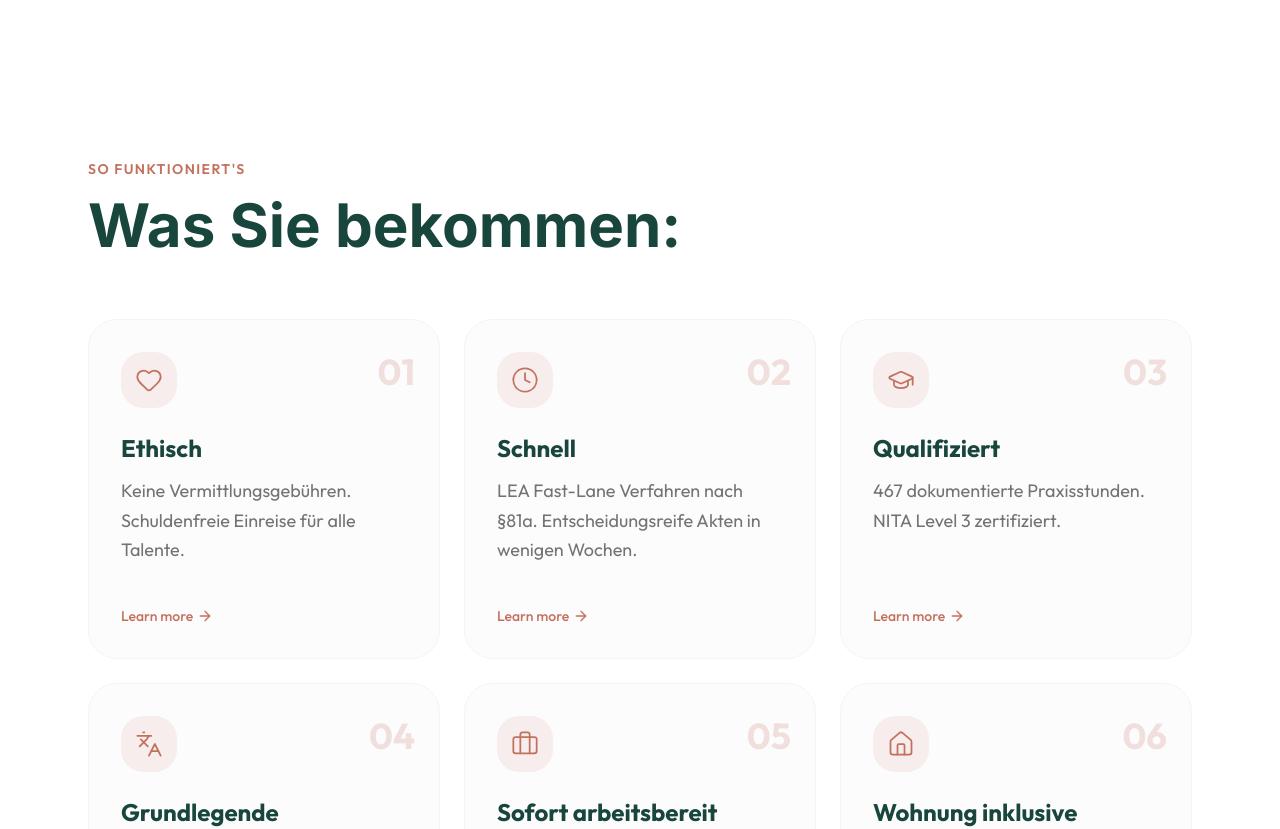
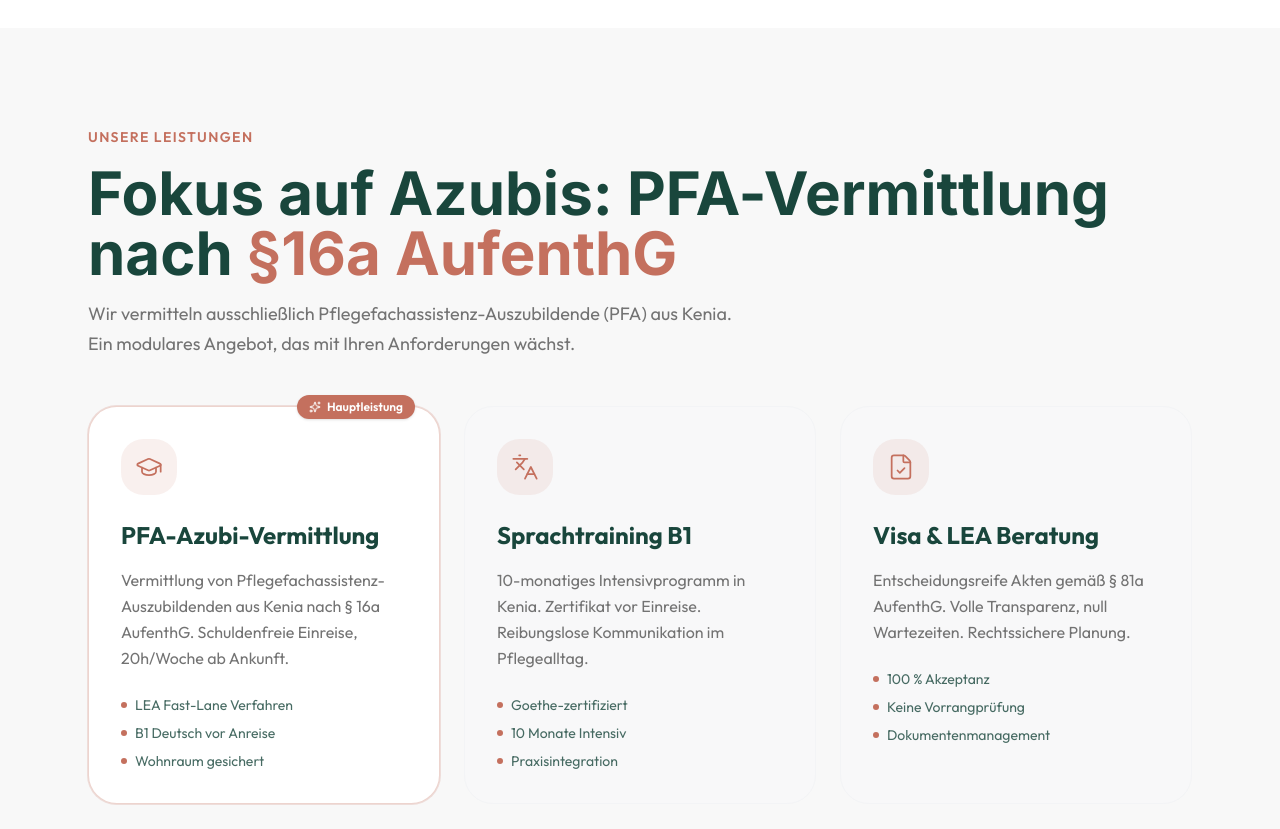
Before and after one commit to PerawaysHub/peraways, a Next.js app: page / in a window 1280 px wide. Shown: the part 1900-2729 px from the top of the page. Built offline with nearby package versions, Linux system fonts and the light colour scheme.

Commit message:
seo fokus ..

```diff
--- a/app/page.tsx
+++ b/app/page.tsx
@@ -2,6 +2,7 @@ import { Navbar } from "@/components/Navbar";
 import { Hero } from "@/components/Hero";
 import { Problem } from "@/components/Problem";
 import { Story } from "@/components/Story";
+import { Services } from "@/components/Services";
 import { Bridge } from "@/components/Bridge";
 import { Stats } from "@/components/Stats";
 import { ROI } from "@/components/ROI";
@@ -15,6 +16,7 @@ export default function Home() {
       <Hero />
       <Problem />
       <Story />
+      <Services />
       <Bridge />
       <Stats />
       {/* <ROI /> */}
--- /dev/null
+++ b/components/Services.tsx
@@ -0,0 +1,149 @@
+"use client";
+
+import { FadeUp } from "./FadeUp";
+import { useLanguage } from "./LanguageContext";
+import { translations } from "./translations";
+import { GraduationCap, Languages, FileCheck, Sparkles } from "lucide-react";
+
+const services = {
+  de: [
+    {
+      id: "pfa-placement",
+      icon: GraduationCap,
+      title: "s1Title",
+      desc: "s1Desc",
+      features: ["s1Feature1", "s1Feature2", "s1Feature3"],
+      primary: true,
+    },
+    {
+      id: "language-training",
+      icon: Languages,
+      title: "s2Title",
+      desc: "s2Desc",
+      features: ["s2Feature1", "s2Feature2", "s2Feature3"],
+      primary: false,
+    },
+    {
+      id: "visa-advisory",
+      icon: FileCheck,
+      title: "s3Title",
+      desc: "s3Desc",
+      features: ["s3Feature1", "s3Feature2", "s3Feature3"],
+      primary: false,
+    },
+  ],
+  en: [
+    {
+      id: "pfa-placement",
+      icon: GraduationCap,
+      title: "s1Title",
+      desc: "s1Desc",
+      features: ["s1Feature1", "s1Feature2", "s1Feature3"],
+      primary: true,
+    },
+    {
+      id: "language-training",
+      icon: Languages,
+      title: "s2Title",
+      desc: "s2Desc",
+      features: ["s2Feature1", "s2Feature2", "s2Feature3"],
+      primary: false,
+    },
+    {
+      id: "visa-advisory",
+      icon: FileCheck,
+      title: "s3Title",
+      desc: "s3Desc",
+      features: ["s3Feature1", "s3Feature2", "s3Feature3"],
+      primary: false,
+    },
+  ],
+};
+
+export function Services() {
+  const { lang } = useLanguage();
+  const content = lang === "de" ? translations.de : translations.en;
+  const serviceItems = lang === "de" ? services.de : services.en;
+
+  const h2Parts = content.services.h2.split("{highlight}");
+  const h2 = {
+    before: h2Parts[0],
+    highlight: h2Parts[1]?.replace("{/highlight}", ""),
+    after: h2Parts[2]?.replace("{/highlight}", ""),
+  };
+
+  const isDe = lang === "de";
+
+  return (
+    <section id="leistungen" className="bg-[var(--cream)] py-16 lg:py-24">
+      <div className="mx-auto max-w-6xl px-6">
+        <FadeUp>
+          <span className="mb-4 inline-block text-sm font-semibold uppercase tracking-widest text-secondary">
+            {content.services.label}
+          </span>
+        </FadeUp>
+
+        <FadeUp delay={0.1}>
+          <h2 className="mb-4 font-heading text-4xl font-bold text-primary md:text-5xl lg:text-6xl">
+            {h2.before}
+            <span className="text-secondary">{h2.highlight}</span>
+            {h2.after}
+          </h2>
+        </FadeUp>
+
+        <FadeUp delay={0.15}>
+          <p className="mb-12 max-w-2xl text-lg leading-relaxed text-muted-foreground">
+            {content.services.p}
+          </p>
+        </FadeUp>
+
+        <div className="grid gap-6 md:grid-cols-2 lg:grid-cols-3">
+          {serviceItems.map((service, index) => {
+            const Icon = service.icon;
+            return (
+              <FadeUp key={service.id} delay={0.2 + index * 0.1}>
+                <div
+                  className={`group relative flex h-full flex-col rounded-2xl border transition-all hover:border-secondary/30 ${
+                    service.primary
+                      ? "border-secondary/30 bg-white ring-1 ring-secondary/20"
+                      : "border-gray-100 bg-gray-50/50"
+                  }`}
+                >
+                  {service.primary && (
+                    <div className="absolute -top-3 right-6 flex items-center gap-1.5 rounded-full bg-secondary px-3 py-1 text-xs font-semibold text-secondary-foreground shadow-sm">
+                      <Sparkles className="h-3 w-3" />
+                      <span>{isDe ? "Hauptleistung" : "Main Service"}</span>
+                    </div>
+                  )}
+
+                  <div className="flex flex-col gap-4 p-8">
+                    <div className="mb-2 flex h-14 w-14 items-center justify-center rounded-xl bg-secondary/10 text-secondary transition-transform group-hover:scale-110">
+                      <Icon className="h-7 w-7" strokeWidth={1.5} />
+                    </div>
+
+                    <h3 className="text-2xl font-bold text-primary">
+                      {content.services[service.title as keyof typeof content.services]}
+                    </h3>
+
+                    <p className="text-base leading-relaxed text-muted-foreground">
+                      {content.services[service.desc as keyof typeof content.services]}
+                    </p>
+
+                    <div className="mt-2 flex flex-col gap-2">
+                      {service.features.map((feature) => (
+                        <div key={feature} className="flex items-center gap-2 text-sm text-primary/80">
+                          <div className="h-1.5 w-1.5 rounded-full bg-secondary" />
+                          <span>{content.services[feature as keyof typeof content.services]}</span>
+                        </div>
+                      ))}
+                    </div>
+                  </div>
+                </div>
+              </FadeUp>
+            );
+          })}
+        </div>
+      </div>
+    </section>
+  );
+}
--- a/components/translations.tsx
+++ b/components/translations.tsx
@@ -48,6 +48,27 @@ export const translations = {
       f5Desc: "Sofort arbeiten",
       f6Title: "Wohnung",
       f6Desc: "Träger mit Wohnraum",
+    },
+    services: {
+      label: "Unsere Leistungen",
+      h2: "Fokus auf Azubis: PFA-Vermittlung nach {highlight}§16a AufenthG{/highlight}",
+      p: "Wir vermitteln ausschließlich Pflegefachassistenz-Auszubildende (PFA) aus Kenia. Ein modulares Angebot, das mit Ihren Anforderungen wächst.",
+      s1Title: "PFA-Azubi-Vermittlung",
+      s1Desc: "Vermittlung von Pflegefachassistenz-Auszubildenden aus Kenia nach § 16a AufenthG. Schuldenfreie Einreise, 20h/Woche ab Ankunft.",
+      s1Feature1: "LEA Fast-Lane Verfahren",
+      s1Feature2: "B1 Deutsch vor Anreise",
+      s1Feature3: "Wohnraum gesichert",
+      s2Title: "Sprachtraining B1",
+      s2Desc: "10-monatiges Intensivprogramm in Kenia. Zertifikat vor Einreise. Reibungslose Kommunikation im Pflegealltag.",
+      s2Feature1: "Goethe-zertifiziert",
+      s2Feature2: "10 Monate Intensiv",
+      s2Feature3: "Praxisintegration",
+      s3Title: "Visa & LEA Beratung",
+      s3Desc: "Entscheidungsreife Akten gemäß § 81a AufenthG. Volle Transparenz, null Wartezeiten. Rechtssichere Planung.",
+      s3Feature1: "100 % Akzeptanz",
+      s3Feature2: "Keine Vorrangprüfung",
+      s3Feature3: "Dokumentenmanagement",
+      cta: "Mehr erfahren",
     },
     stats: {
       h2: "Zahlen, die zählen",
@@ -139,6 +160,27 @@ export const translations = {
       f6Title: "Housing",
       f6Desc: "Employer-provided",
     },
+    services: {
+      label: "Our Services",
+      h2: "Focus on trainees: PFA placement under {highlight}§16a AufenthG{/highlight}",
+      p: "We exclusively place nursing assistant trainees (PFA) from Kenya. A modular offering that grows with your needs.",
+      s1Title: "PFA Trainee Placement",
+      s1Desc: "Placement of nursing assistant trainees from Kenya under §16a AufenthG. Debt-free relocation, 20h/week from arrival.",
+      s1Feature1: "LEA Fast-Lane process",
+      s1Feature2: "B1 German before arrival",
+      s1Feature3: "Housing secured",
+      s2Title: "B1 Language Training",
+      s2Desc: "10-month intensive program in Kenya. Certificate before entry. Seamless communication in daily care.",
+      s2Feature1: "Goethe certified",
+      s2Feature2: "10 months intensive",
+      s2Feature3: "Practice integration",
+      s3Title: "Visa & LEA Advisory",
+      s3Desc: "Decision-ready files under §81a AufenthG. Full transparency, zero wait times. Legally secure planning.",
+      s3Feature1: "100% acceptance",
+      s3Feature2: "No priority check",
+      s3Feature3: "Document management",
+      cta: "Learn more",
+    },
     stats: {
       h2: "Numbers that count",
       s1Value: "90",
```
